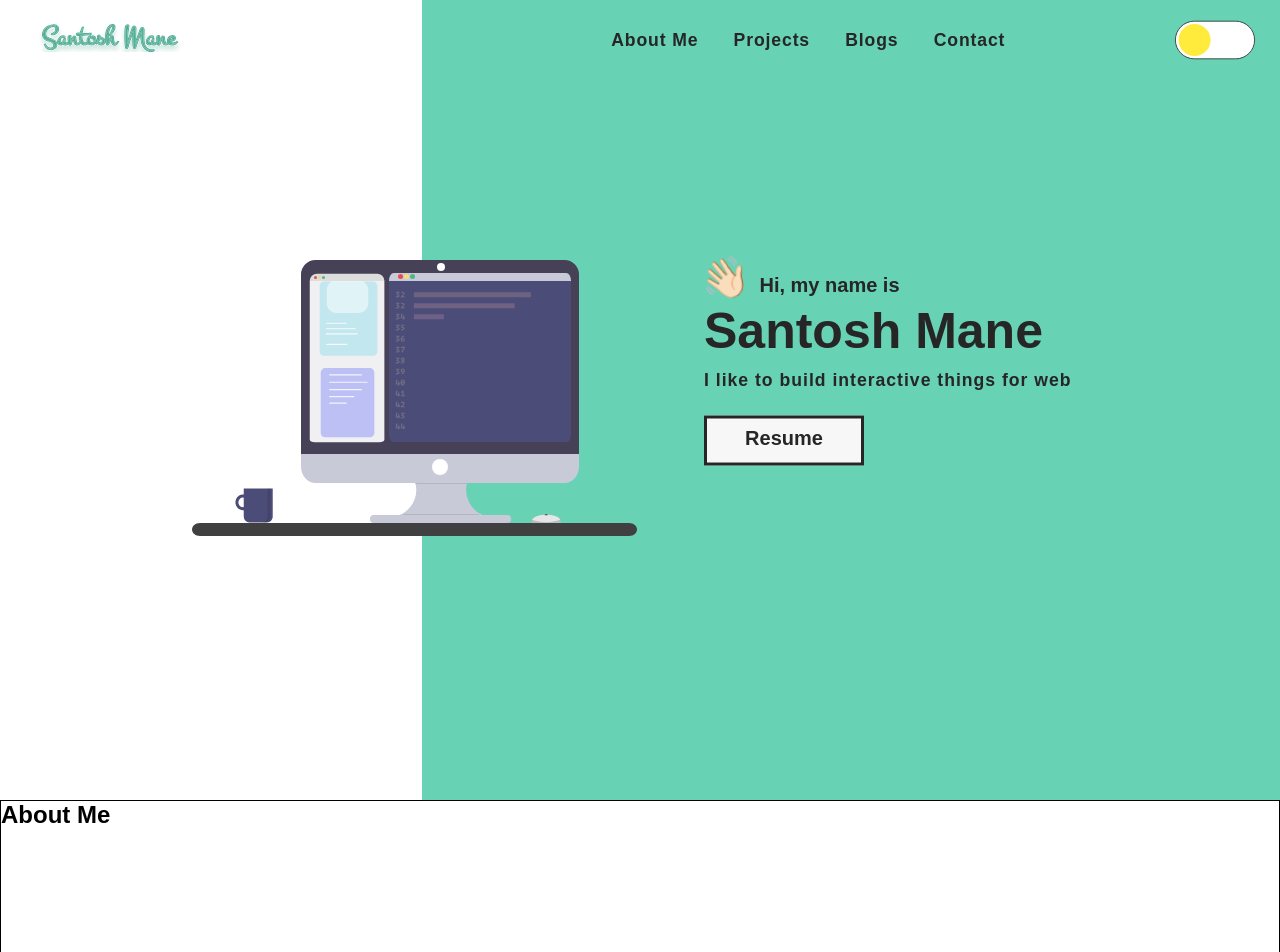
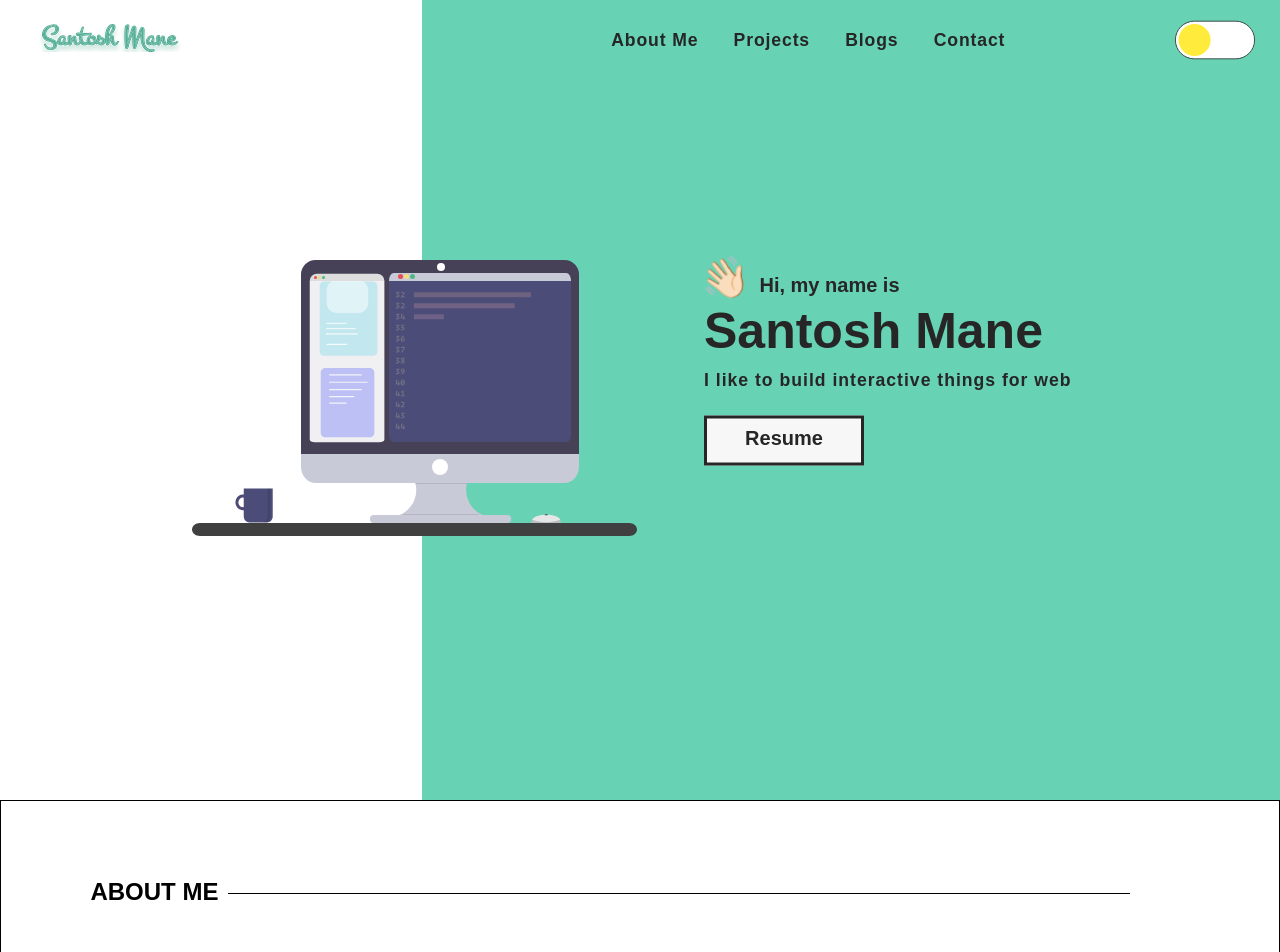
Before and after one commit to sidhant6393/Portfolio, a React (Create React App) app: page / in a window 1280 px wide. Shown: the top 952 px of the page. Built offline with nearby package versions, Linux system fonts and the light colour scheme; a web font is replaced by a local one.

Commit message:
added hr line

```diff
--- a/src/components/about/About.js
+++ b/src/components/about/About.js
@@ -1,18 +1,42 @@
 import React from 'react'
+import styled from 'styled-components'
 
-import styled from 'styled-components'
+const Hr = styled.div`
+    width: ${props => props.width};
+    display: inline-block;
+    height: 4px;
+    border-bottom: 1px solid #000;
+    margin-left: 10px;
+
+
+
+`
 
 const AboutContainer = styled.section`
     height: 100vh;
     border: 1px solid #000;
+
+    & > .space{
+        margin: 6% 7%;
+        /* border: 1px solid #000; */
+    }
+
+    .about-me{
+        text-transform: uppercase;
+        display: flex;
+        align-items: center;
+
+    }
 `
+
+
 
 export const About = () => {
     return (
         <AboutContainer>
-
-
-            <h2 id="about-me">About Me</h2>
+            <div className="space">
+                <h2 id="about-me" className="about-me">ABOUT ME <Hr width={"82%"} /></h2>
+            </div>
 
         </AboutContainer>
     )
```
